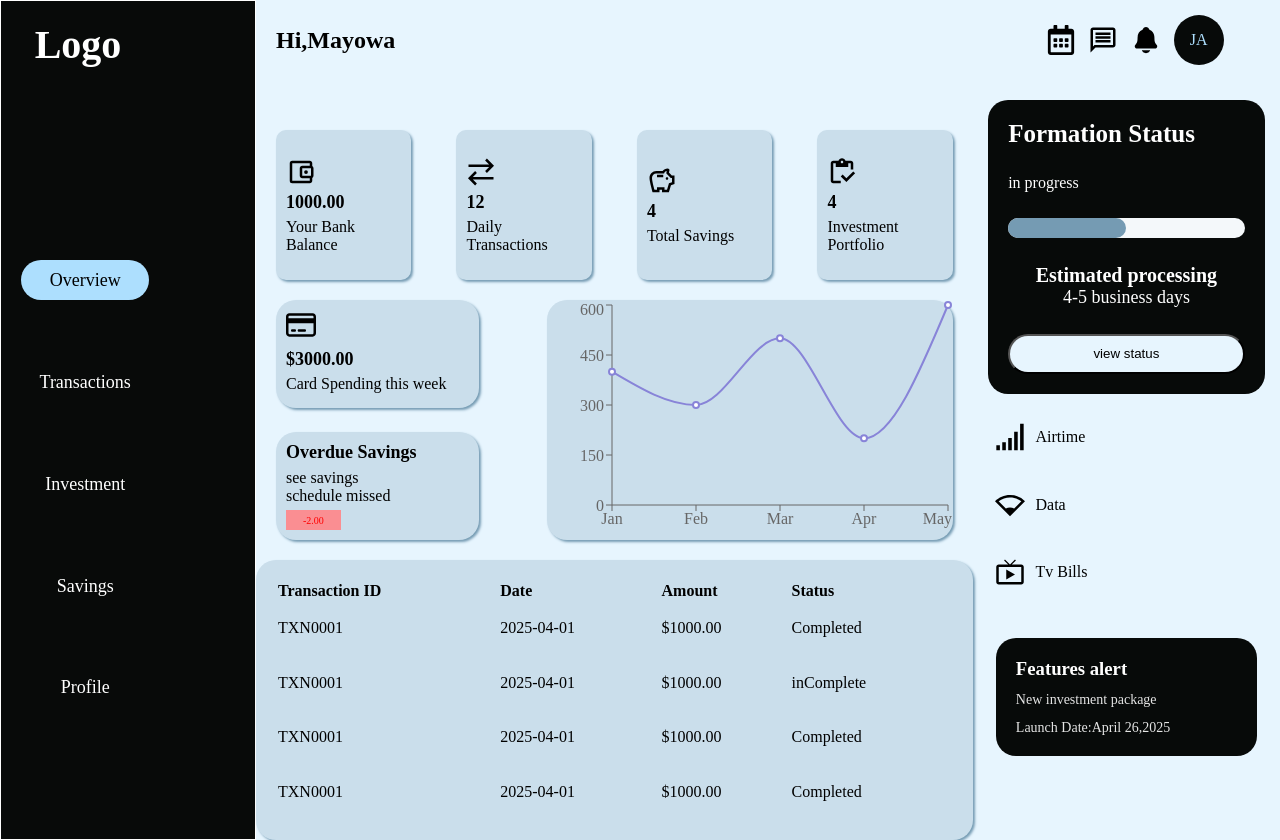
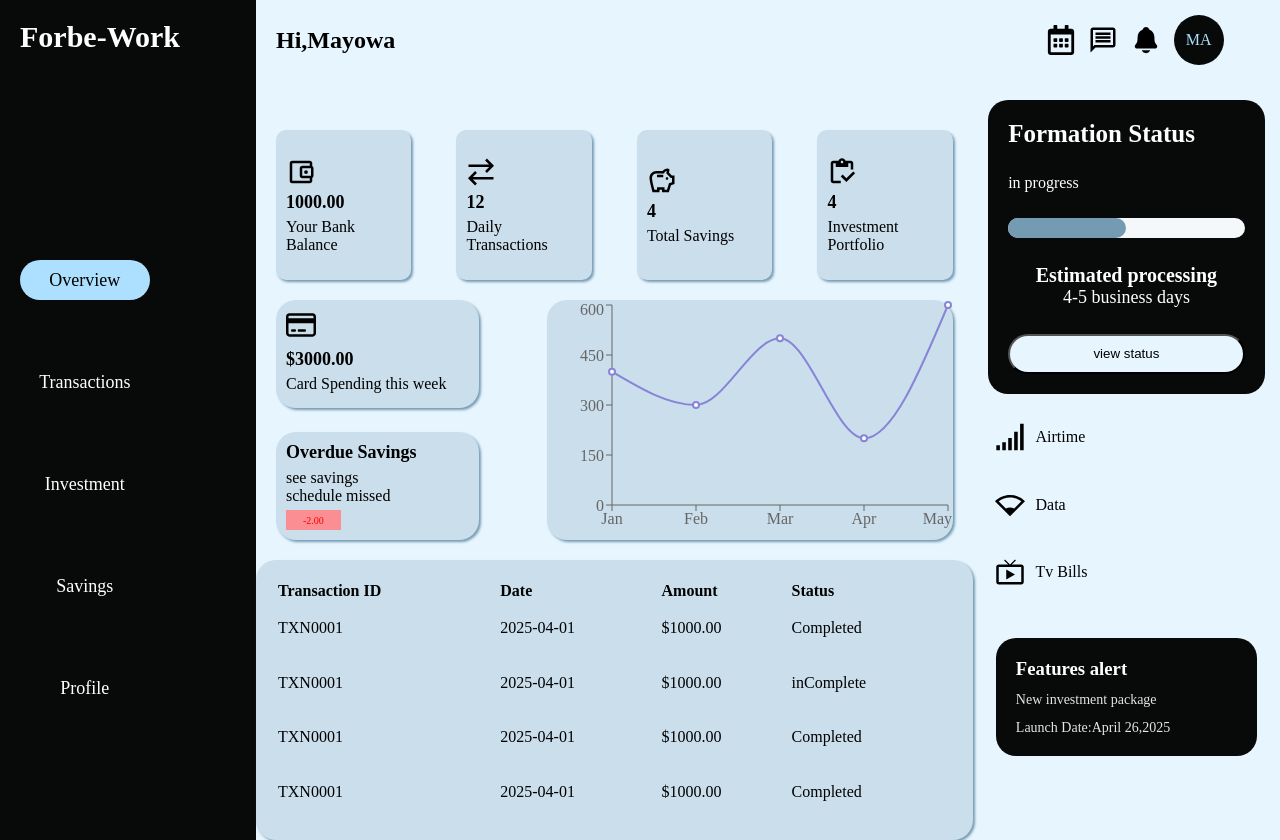
Before and after one commit to Tosin-Mayowa/forbework-app, a Next.js app: page /dashboard in a window 1280 px wide. Built offline with nearby package versions, Linux system fonts and the light colour scheme.

Commit message:
update logo

```diff
--- a/src/app/dashboard/@sidebar/default.tsx
+++ b/src/app/dashboard/@sidebar/default.tsx
@@ -8,7 +8,7 @@ const pathname=usePathname();
     return (
      <div className="sidebar-div">
       <h1 className="logo">
-        Logo
+        Forbe-Work
       </h1>
        <nav className="nav-container">
         <ul className="parent-list">
--- a/src/app/dashboard/layout.tsx
+++ b/src/app/dashboard/layout.tsx
@@ -26,7 +26,7 @@ export default function DashboardLayout({
               <FaRegCalendarAlt className='icon'/>
               <MdOutlineMessage className='icon'/>
               <IoNotifications className='icon'/>
-                <div className="avatar">JA</div>
+                <div className="avatar">MA</div>
               </div>
               <div className="header-nav-responsive">
                <ul className='parent-resp-list'>
--- a/src/app/dashboard/style.css
+++ b/src/app/dashboard/style.css
@@ -26,14 +26,16 @@
   flex-direction: column;
   justify-content: space-between;
   background-color: #000302f7;
-  border: 1px solid white;
+  /* border: 1px solid white; */
   padding: 20px;
 }
 .logo{
-  font-size: 40px;
+  font-size: 30px;
   color:white;
-  text-align: center;
+  text-align: left;
   margin-right: 100px;
+  width: 100%;
+  /* border: 1px solid white; */
 }
 .nav-container{
     width: 100%;
```
